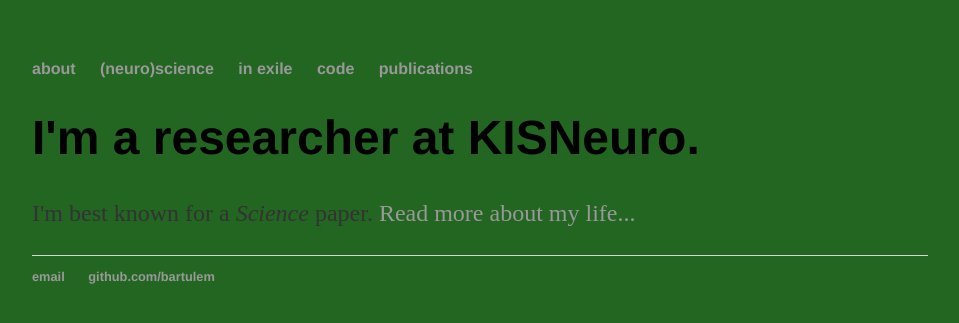
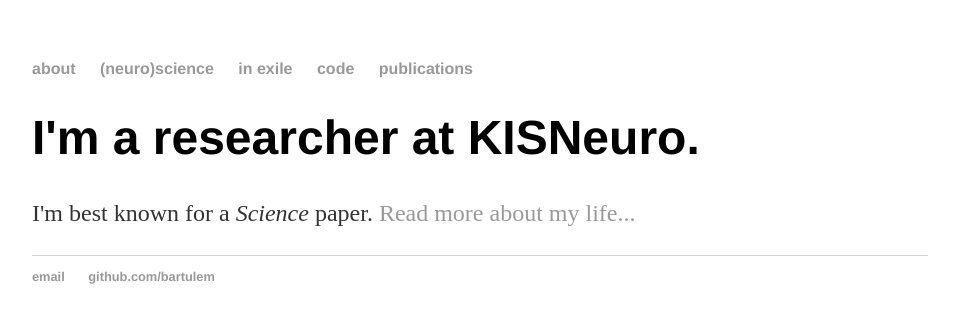
Before and after one commit to bartulem/bartulem.github.io, a Jekyll site: the page built from index.html, in a window 1280 px wide. Shown: the top 323 px of the page, without its empty margins (160-1119 px from the left). Built offline with Jekyll 4.4.1, drawn with Linux system fonts in a browser that asks for light colours.

Commit message:
Update main.css

```diff
--- a/css/main.css
+++ b/css/main.css
@@ -1,7 +1,7 @@
 body {
     margin: 60px auto;
     width: 70%;
-    background-color: #262;
+    background-color: gray15;
 }
 nav ul, footer ul {
     font-family:'Helvetica', 'Sans-Serif', 'Arial';
```
